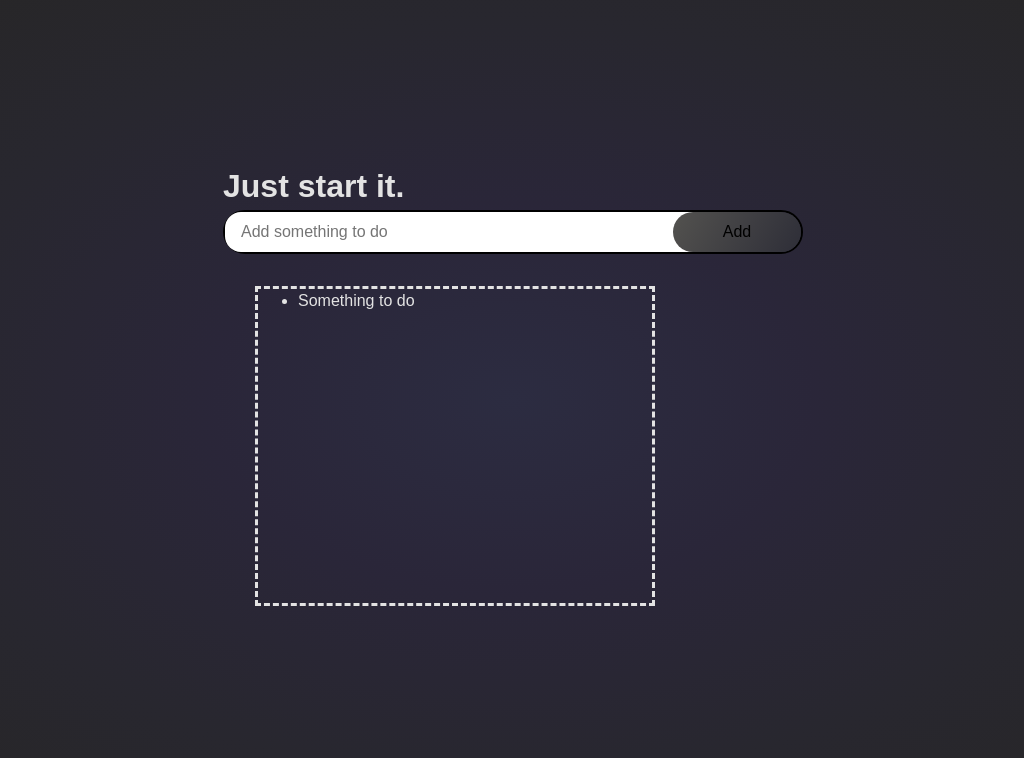
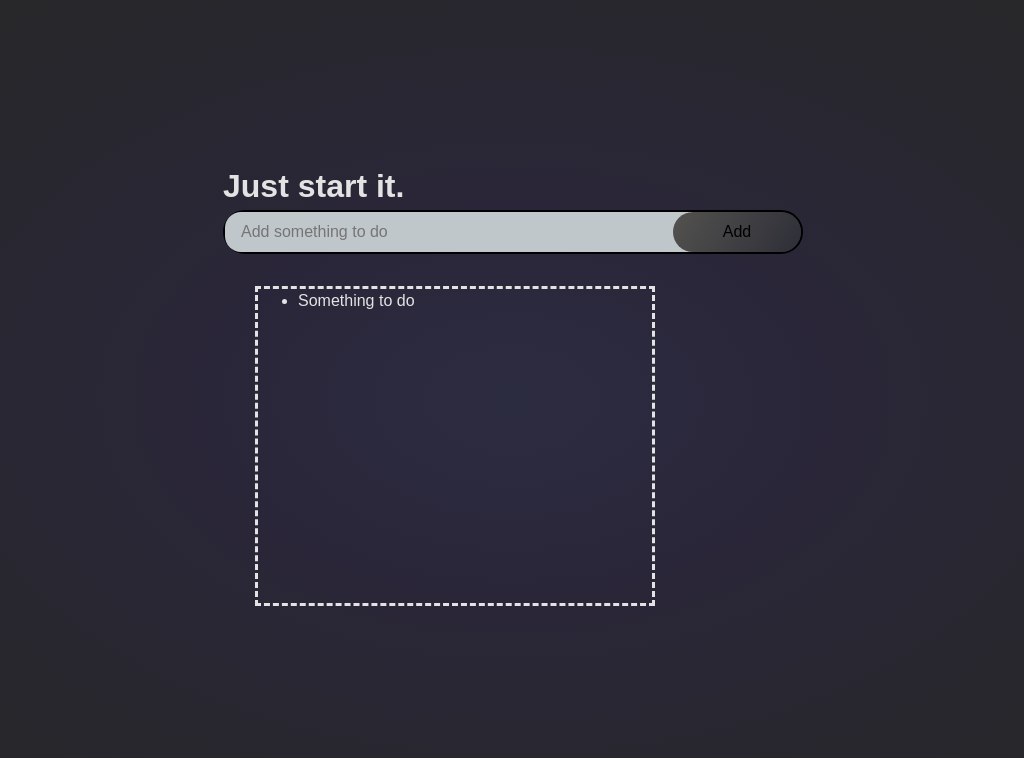
Before and after one commit to irm1005-itec1005-fall-2023/assignment-04-Yanjiran, a plain HTML site: page index.html in a window 1280 px wide. Shown: the whole page, without its empty margins (127-1151 px from the left). Drawn offline with Linux system fonts and the light colour scheme.

Commit message:
Changed things

```diff
--- a/style.css
+++ b/style.css
@@ -68,6 +68,7 @@ main {
   height: 2.5rem;
   width: 30rem;
   padding: 1rem;
+  background-color: #c0c7ca;
 }
 
 #todo-item:focus {
```
